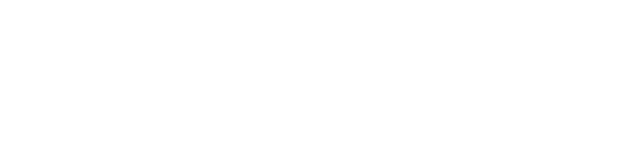
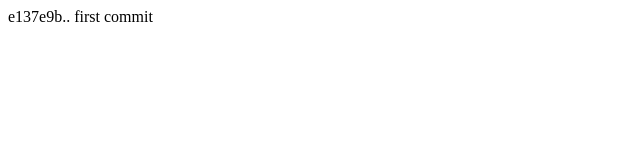
Before and after one commit to MohamedSalahEddine/practice3, a plain HTML site: page index.html in a window 1280 px wide. Shown: the whole page, without its empty margins (0-640 px from the left). Drawn offline with Linux system fonts and the light colour scheme.

Commit message:
first commmit

```diff
--- a/index.html
+++ b/index.html
@@ -7,5 +7,7 @@
 </head>
 <body>
 
+    e137e9b..
+    first commit
 </body>
 </html>
```
